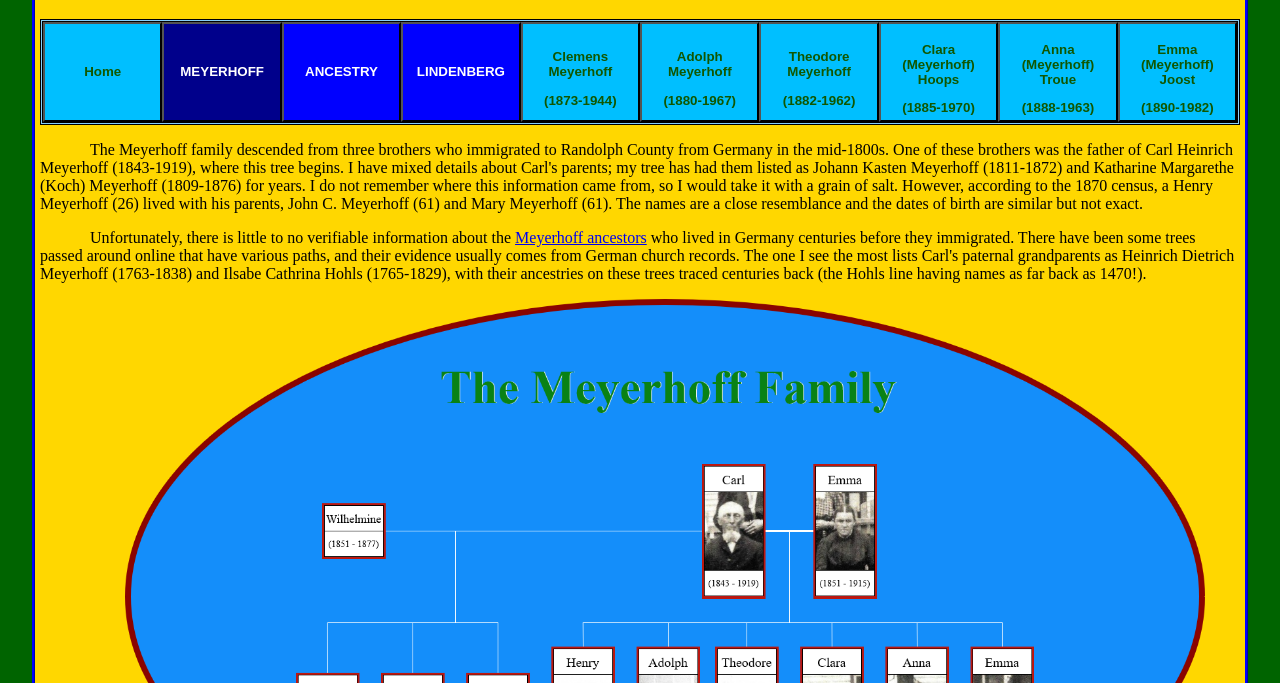
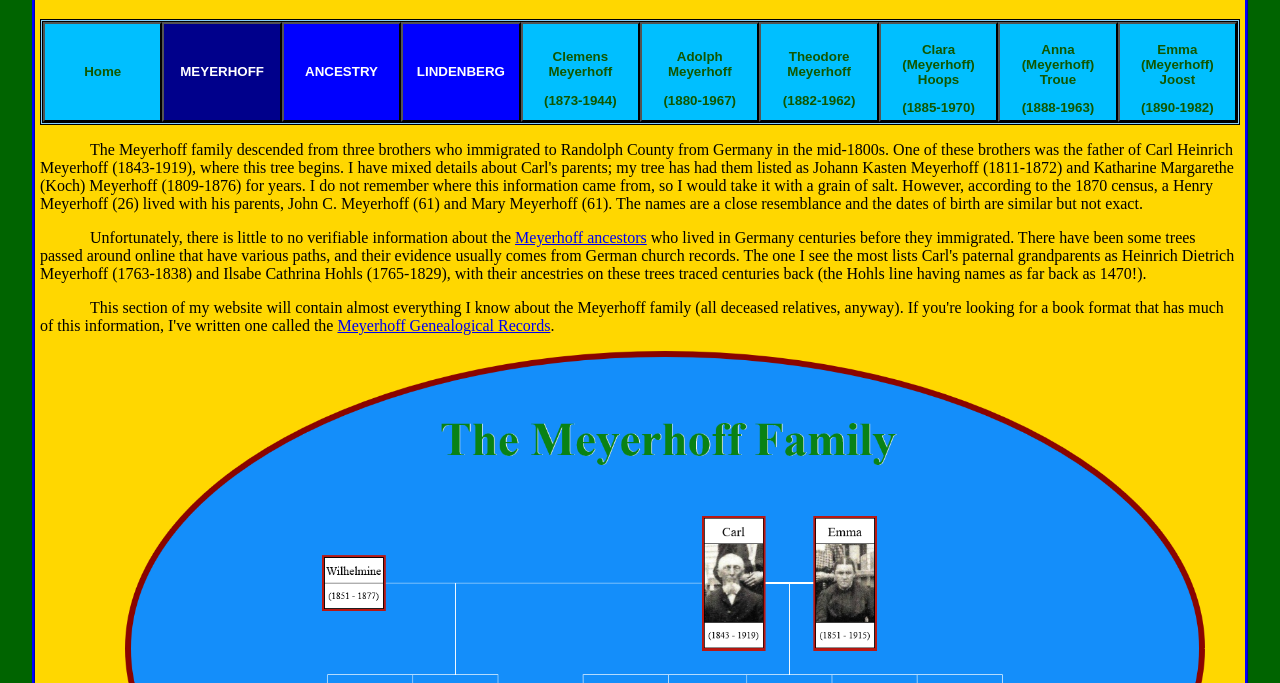
Before and after one commit to meyerhoff20042/Meyerhoff-Family-Tree, a React app: page meyerhoff.html in a window 1280 px wide. Shown: the part 117-800 px from the top of the page. Built offline with nearby package versions, Linux system fonts and the light colour scheme.

Commit message:
Add Meyerhoff Genealogical Records, book format of a lot of this information

```diff
--- a/meyerhoff.html
+++ b/meyerhoff.html
@@ -33,6 +33,10 @@
         some trees passed around online that have various paths, and their evidence usually comes from German church records. The one I see the most lists Carl's paternal
         grandparents as Heinrich Dietrich Meyerhoff (1763-1838) and Ilsabe Cathrina Hohls (1765-1829), with their ancestries on these trees traced centuries back (the Hohls line
         having names as far back as 1470!). </p>
+
+    <p>This section of my website will contain almost everything I know about the Meyerhoff family (all deceased relatives, anyway). If you're looking for a book format that
+        has much of this information, I've written one called the <a href="Meyerhoff Genealogical Records.pdf">Meyerhoff Genealogical Records</a>.
+    </p>
 
         <div class="image"><img src="images/trees/meyerhoff_family.png" width="90%" alt="A family tree of the Meyerhoff family containing Carl and his children from both wives"></div>
 
```
Also changed, not shown: 1 other file.
